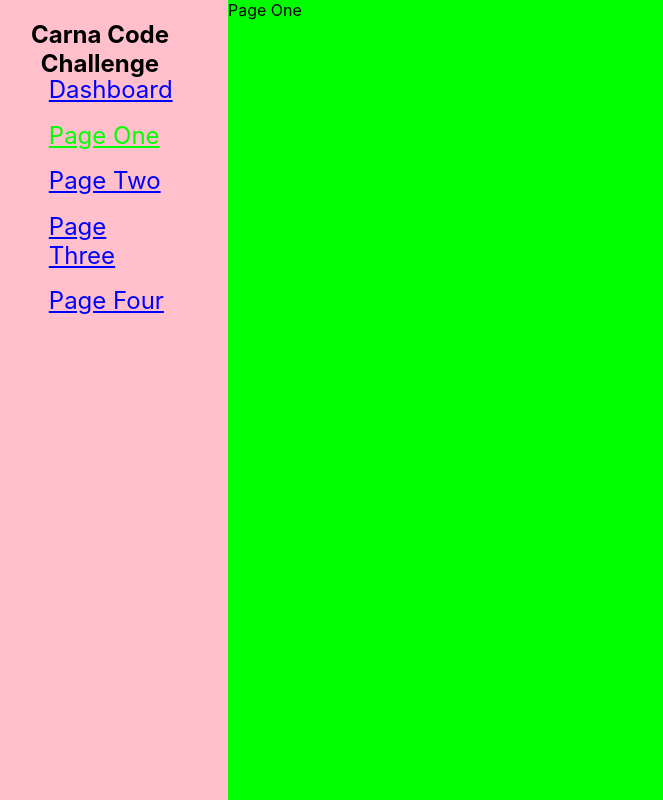
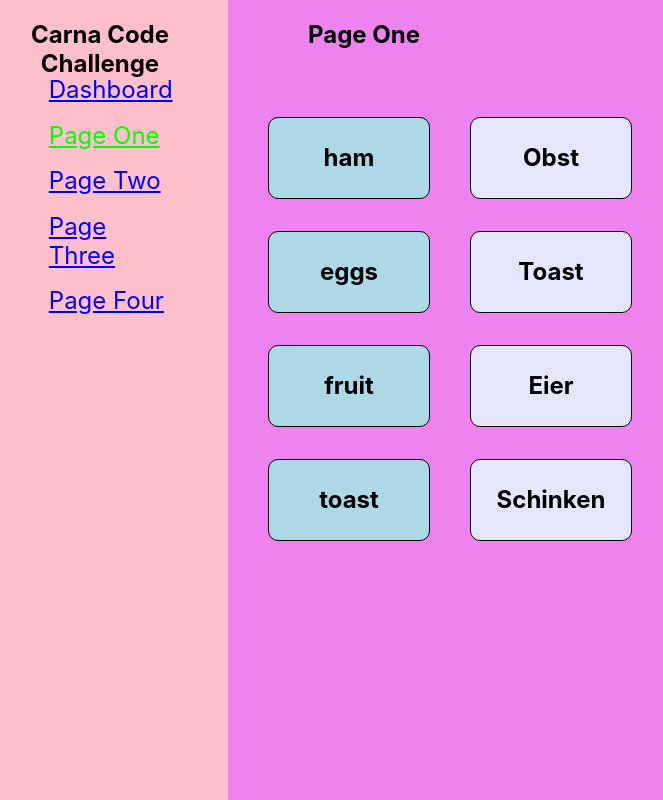
Before and after one commit to Chris-Hesterman/DashboardCodeChallenge, a React (Create React App) app: page /one in a window 1280 px wide. Shown: the whole page, without its empty margins (28-691 px from the left). Built offline with nearby package versions, Linux system fonts and the light colour scheme.

Commit message:
Lay out simple page design for pages one and two
eventually they will receive content from props.

```diff
--- a/src/components/Four.js
+++ b/src/components/Four.js
@@ -7,8 +7,17 @@ const StyledDiv = styled.div`
   width: 100%;
 `;
 
+const StyledTitle = styled.h2`
+  color: black;
+  padding-left: 5rem;
+`;
+
 function Four(props) {
-  return <StyledDiv>Page Four</StyledDiv>;
+  return (
+    <StyledDiv>
+      <StyledTitle>Page Four</StyledTitle>
+    </StyledDiv>
+  );
 }
 
 export default Four;
--- a/src/components/One.js
+++ b/src/components/One.js
@@ -1,14 +1,69 @@
 import React from 'react';
-import styled from 'styled-components';
+import styled, { css } from 'styled-components';
 
-const StyledDiv = styled.div`
-  background: lime;
+const StyledContainer = styled.div`
+  background: violet;
   height: 100%;
   width: 100%;
 `;
 
+const StyledTitle = styled.h2`
+  color: black;
+  padding-left: 5rem;
+`;
+
+const StyledDiv = styled.div`
+  display: flex;
+`;
+
+const StyledBox = styled.div`
+  background: lightblue;
+  border: 1px solid black;
+  display: flex;
+  align-items: center;
+  justify-content: center;
+  margin: 2rem 0;
+  width: 10rem;
+  height: 5rem;
+  border-radius: 10px;
+  ${(props) =>
+    props.Answer &&
+    css`
+      background: Lavender;
+    `}
+`;
+
+const StyledP = styled.p`
+  font-size: 1.5rem;
+  font-weight: bold;
+`;
+
 function One(props) {
-  return <StyledDiv>Page One</StyledDiv>;
+  const words = ['ham', 'eggs', 'fruit', 'toast'];
+  const answers = ['Obst', 'Toast', 'Eier', 'Schinken'];
+  const wordBoxes = words.map((word) => {
+    return (
+      <StyledBox>
+        <StyledP>{word}</StyledP>
+      </StyledBox>
+    );
+  });
+  const answerBoxes = answers.map((answer) => {
+    return (
+      <StyledBox Answer>
+        <StyledP>{answer}</StyledP>
+      </StyledBox>
+    );
+  });
+  return (
+    <StyledContainer>
+      <StyledTitle>Page One</StyledTitle>
+      <StyledDiv>
+        <ul>{wordBoxes}</ul>
+        <ul>{answerBoxes}</ul>
+      </StyledDiv>
+    </StyledContainer>
+  );
 }
 
 export default One;
--- a/src/components/Three.js
+++ b/src/components/Three.js
@@ -7,8 +7,17 @@ const StyledDiv = styled.div`
   width: 100%;
 `;
 
+const StyledTitle = styled.h2`
+  color: black;
+  padding-left: 5rem;
+`;
+
 function Three(props) {
-  return <StyledDiv>Page Three</StyledDiv>;
+  return (
+    <StyledDiv>
+      <StyledTitle>Page Three</StyledTitle>
+    </StyledDiv>
+  );
 }
 
 export default Three;
--- a/src/components/Two.js
+++ b/src/components/Two.js
@@ -1,14 +1,69 @@
 import React from 'react';
-import styled from 'styled-components';
+import styled, { css } from 'styled-components';
 
-const StyledDiv = styled.div`
+const StyledContainer = styled.div`
   background: violet;
   height: 100%;
   width: 100%;
 `;
 
+const StyledTitle = styled.h2`
+  color: black;
+  padding-left: 5rem;
+`;
+
+const StyledDiv = styled.div`
+  display: flex;
+`;
+
+const StyledBox = styled.div`
+  background: lightblue;
+  border: 1px solid black;
+  display: flex;
+  align-items: center;
+  justify-content: center;
+  margin: 2rem 0;
+  width: 10rem;
+  height: 5rem;
+  border-radius: 10px;
+  ${(props) =>
+    props.Answer &&
+    css`
+      background: Lavender;
+    `}
+`;
+
+const StyledP = styled.p`
+  font-size: 1.5rem;
+  font-weight: bold;
+`;
+
 function Two(props) {
-  return <StyledDiv>Page Two</StyledDiv>;
+  const words = ['ham', 'eggs', 'fruit', 'toast'];
+  const answers = ['brindis', 'fruta', 'jamon', 'huevos'];
+  const wordBoxes = words.map((word) => {
+    return (
+      <StyledBox>
+        <StyledP>{word}</StyledP>
+      </StyledBox>
+    );
+  });
+  const answerBoxes = answers.map((answer) => {
+    return (
+      <StyledBox Answer>
+        <StyledP>{answer}</StyledP>
+      </StyledBox>
+    );
+  });
+  return (
+    <StyledContainer>
+      <StyledTitle>Page Two</StyledTitle>
+      <StyledDiv>
+        <ul>{wordBoxes}</ul>
+        <ul>{answerBoxes}</ul>
+      </StyledDiv>
+    </StyledContainer>
+  );
 }
 
 export default Two;
```
